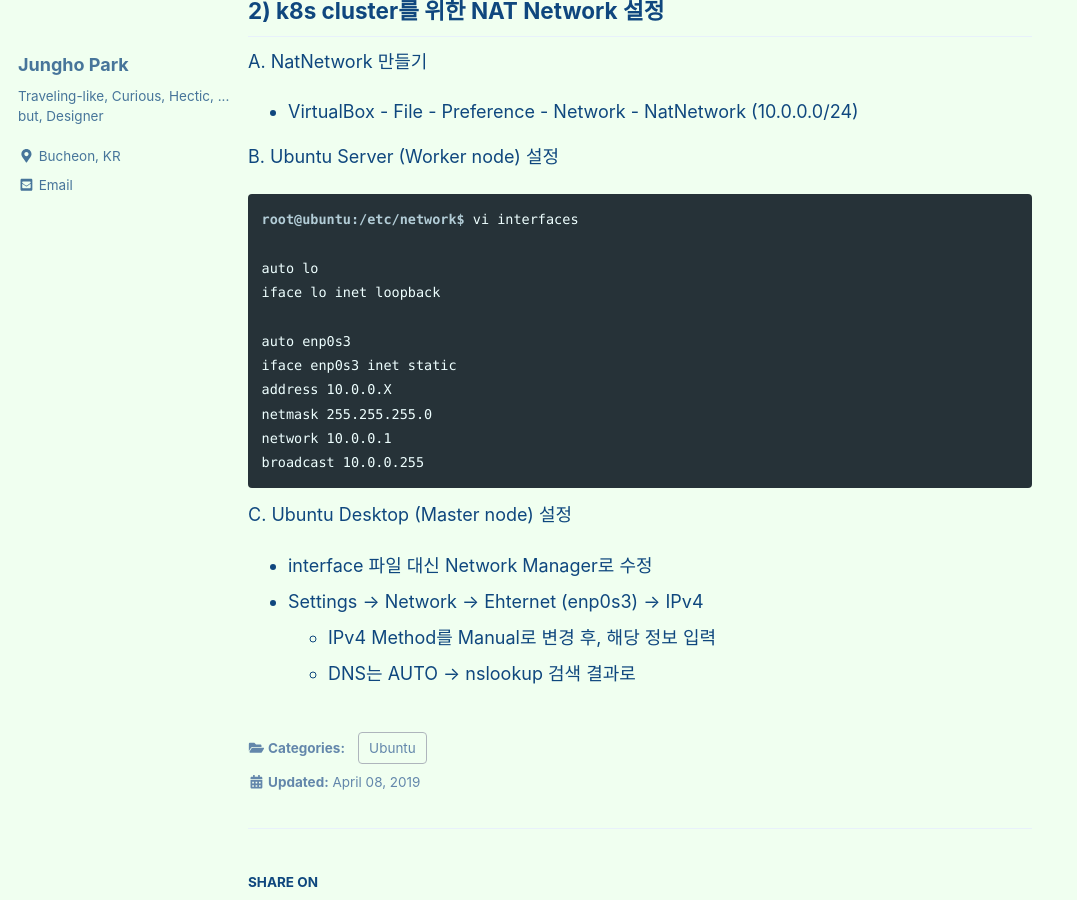
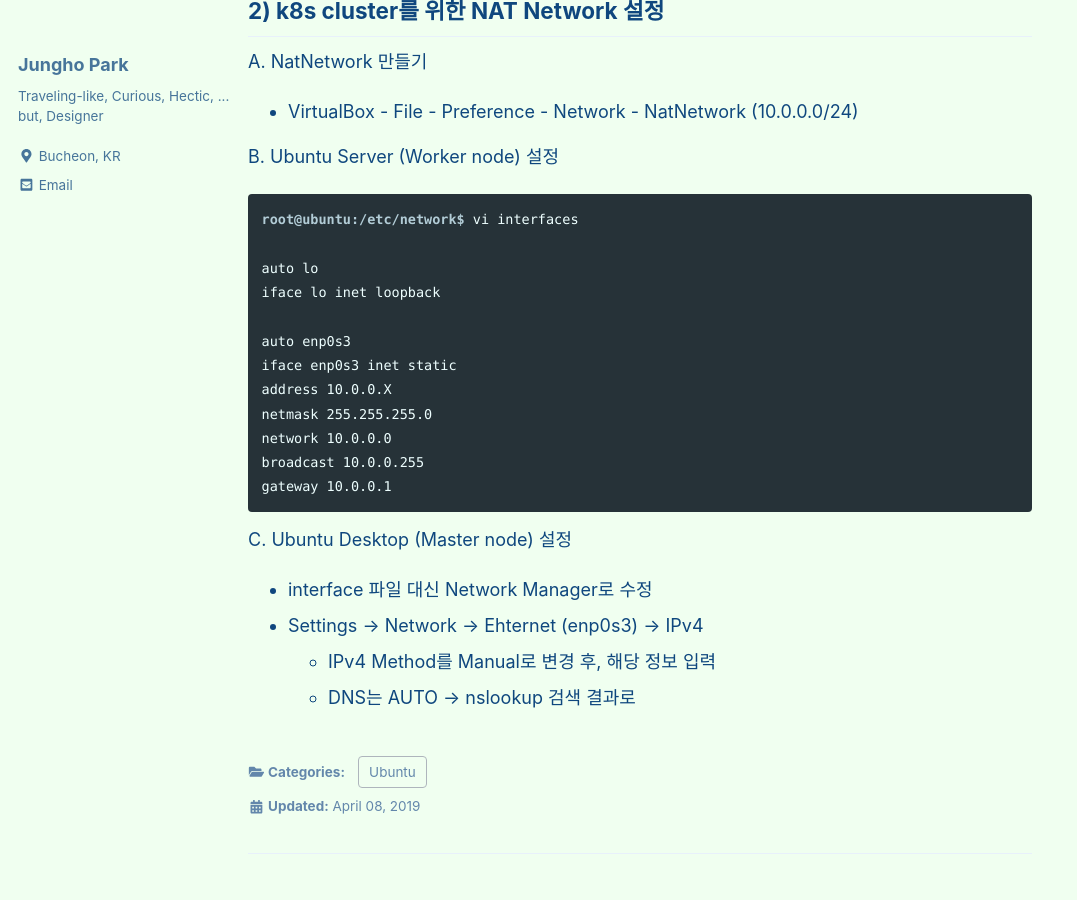
Before and after one commit to unipark00/tekrepo, a Jekyll site: the page built from _posts/2018-12-03-ubuntu-setup.md, in a window 1280 px wide and 900 px high, scrolled down 823 px. Shown: the whole window, without its empty margins (0-1077 px from the left). Built offline with Jekyll 4.4.1, drawn with Linux system fonts in a browser that asks for light colours; cached includes are drawn as plain includes.

Commit message:
Update 2018-12-03-ubuntu-setup.md

````diff
--- a/_posts/2018-12-03-ubuntu-setup.md
+++ b/_posts/2018-12-03-ubuntu-setup.md
@@ -48,8 +48,9 @@ auto enp0s3
 iface enp0s3 inet static
 address 10.0.0.X
 netmask 255.255.255.0
-network 10.0.0.1
+network 10.0.0.0
 broadcast 10.0.0.255
+gateway 10.0.0.1
 ```
 
 C. Ubuntu Desktop (Master node) 설정
````
